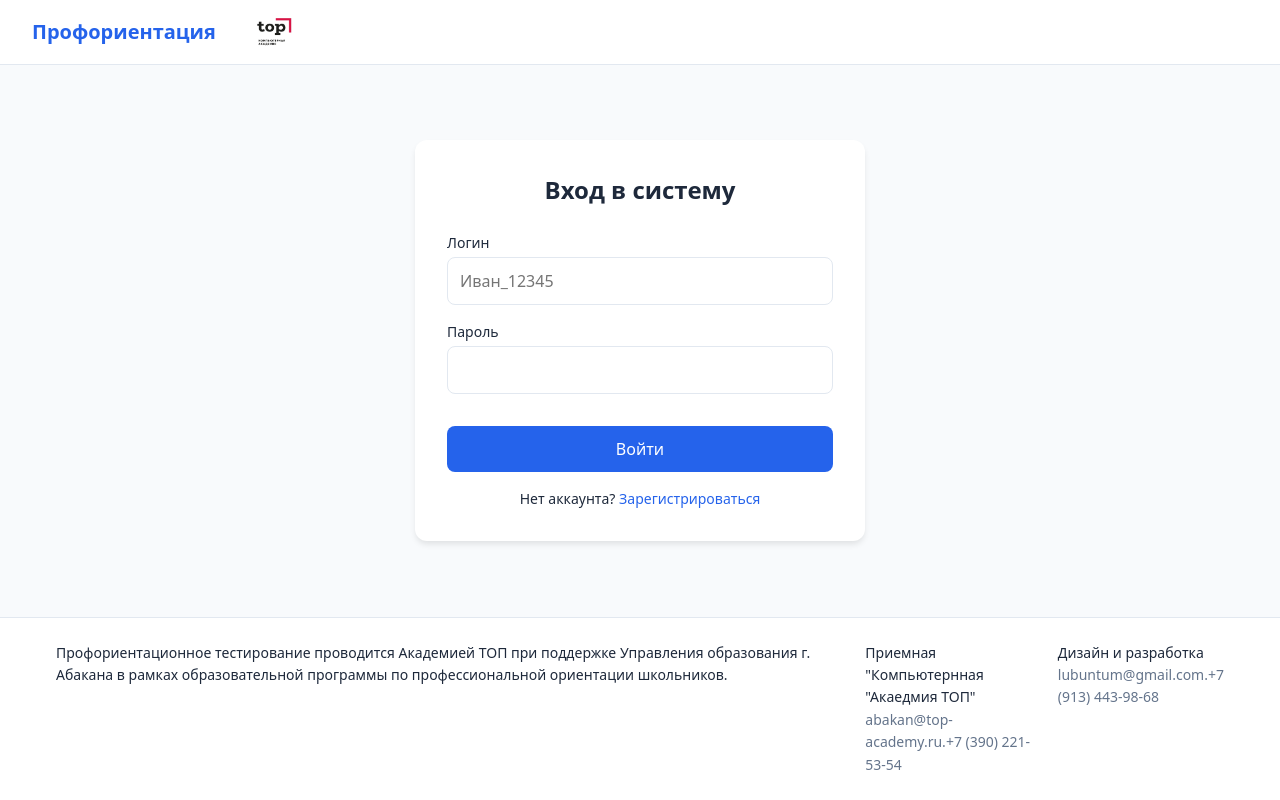
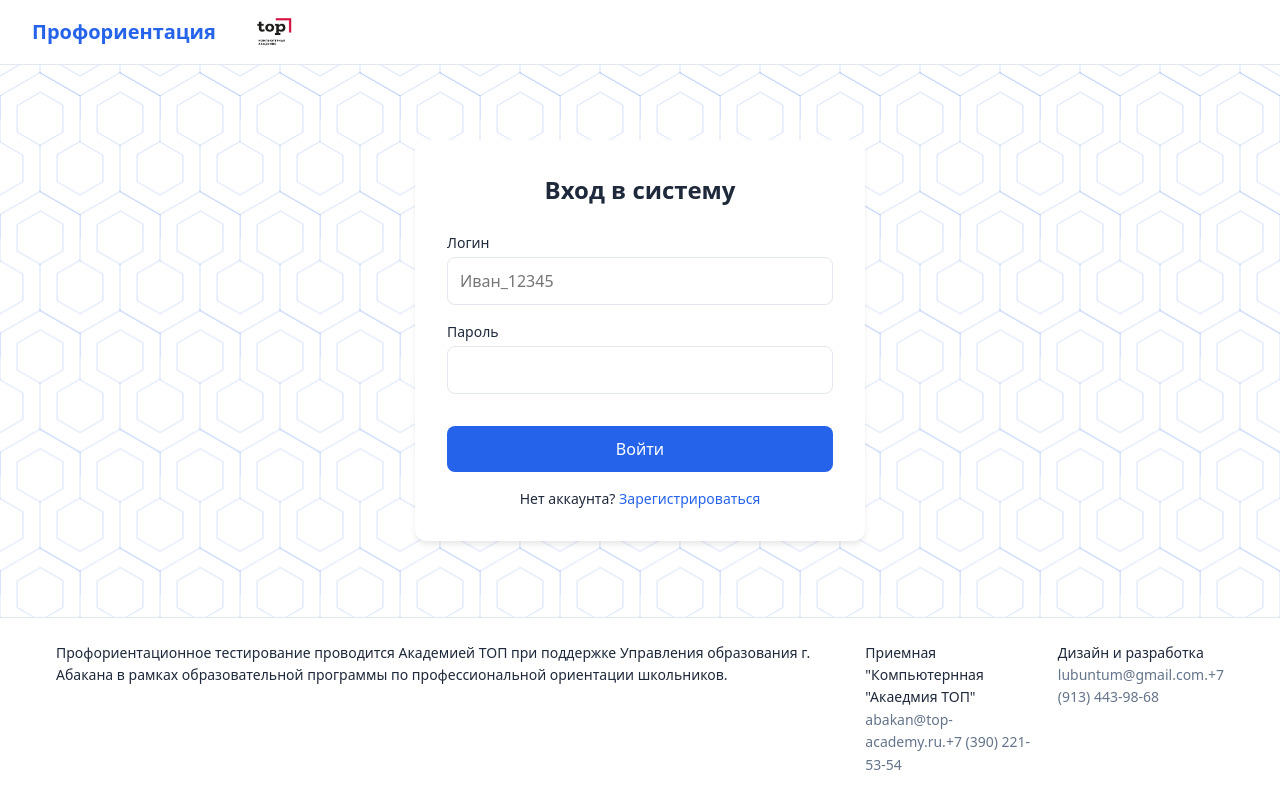
Before and after one commit to lubuntum/TOP-Data, a React (Vite) app in the folder frontend/: page /login in a window 1280 px wide. Built offline with nearby package versions, Linux system fonts and the light colour scheme; no server answers.

Commit message:
Добавил бекграунд для сайта

```diff
--- a/frontend/src/index.css
+++ b/frontend/src/index.css
@@ -33,6 +33,7 @@ body {
   color: var(--color-text-main);
   line-height: 1.5;
   -webkit-font-smoothing: antialiased;
+  background: url('/background/background.svg');
 }
 
 input, button, select, textarea {
```
